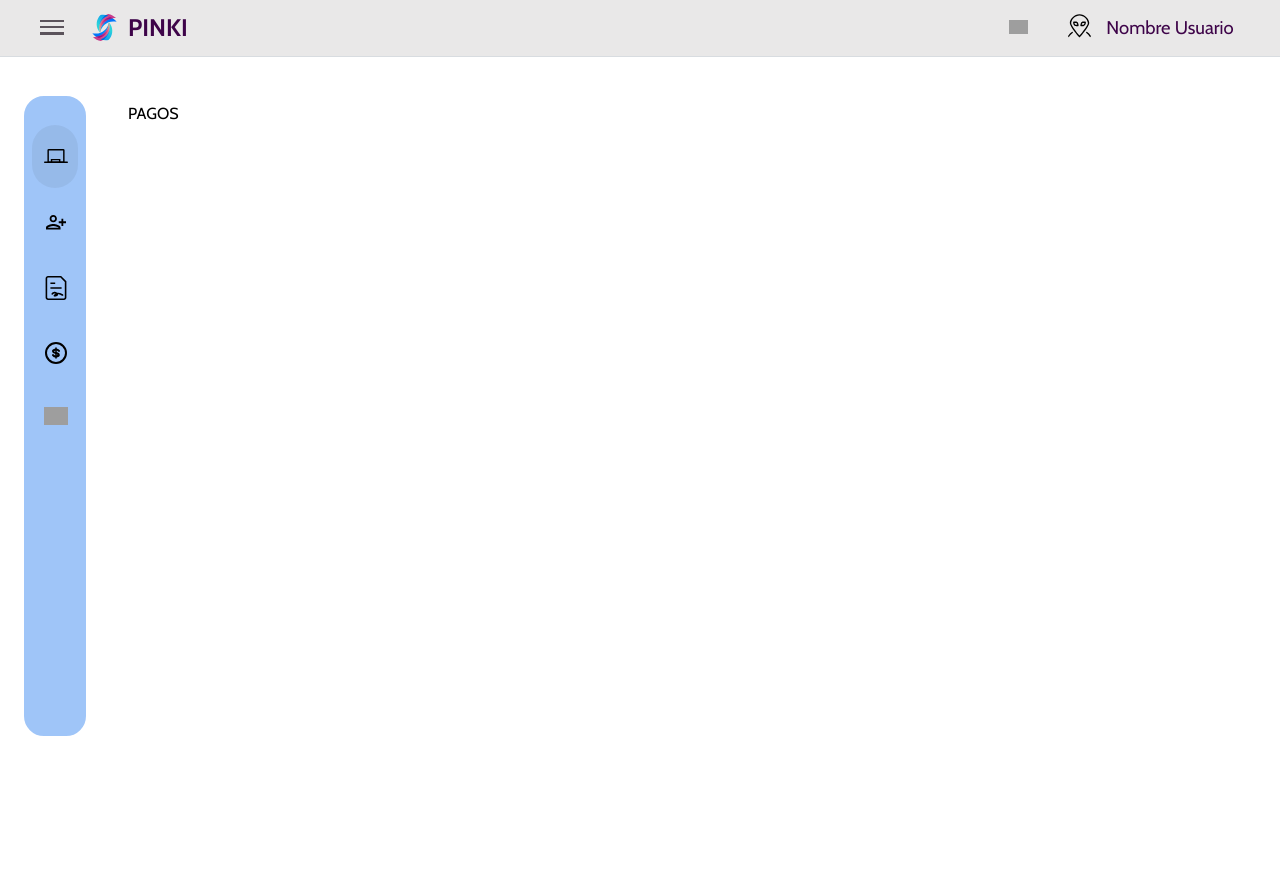
After one commit to MaferWaferFF/SOFB_Gesti-ndeEmpleados.01V, a PHP site: page /Vistas/Contenido/Pago/pagoVista.php in a window 1280 px wide. The commit adds this page. Run offline with PHP 8.4, Linux system fonts and the light colour scheme; grey boxes are pictures that could not be loaded.

```diff
--- /dev/null
+++ b/Vistas/Contenido/Pago/pagoVista.php
@@ -0,0 +1,11 @@
+<?php
+    include('../../Modulos/Cabecera.php');
+    include('../../Modulos/Sidebar.php');
+    include('../../Modulos/NavLateral.php');
+    ?>
+
+    <main class="main" id="main">
+                <p>PAGOS</p>
+    </main>
+
+<?php include('../../Modulos/Piecera.php'); ?>
--- a/Vistas/Modulos/Cabecera.php
+++ b/Vistas/Modulos/Cabecera.php
@@ -0,0 +1,12 @@
+<!doctype html>
+<html lang="en">
+    <head>
+        <title>Sistema Empleados</title>
+        <meta charset="utf-8" />
+        <meta
+            name="viewport"
+            content="width=device-width, initial-scale=1, shrink-to-fit=no"
+        />
+        <link rel="stylesheet" href="../../css/Style.css">
+    </head>
+    <body>
--- a/Vistas/Modulos/NavLateral.php
+++ b/Vistas/Modulos/NavLateral.php
@@ -0,0 +1,25 @@
+<header>
+        <div class="left">
+            <div class="menu-container" id="menuContainer">
+                <div class="menu" id="menu">
+                    <div></div>
+                    <div></div>
+                    <div></div>
+                </div>
+            </div>
+            <div class="brand">
+                <img src="../../img/logo.svg" alt="icon-logo" class="logo">
+                <span class="name">PINKI</span>
+            </div>
+        </div>
+
+        <div class="rigth">
+            <a href=#>
+                <img src="../../img/soporteManual.svg" alt="soporte">
+            </a>
+            <div class="user-container">
+                <img src="../../img/alienUser.svg" alt="img-user" class="user">
+                <span class="nombre-usuario">Nombre Usuario</span>
+            </div>
+        </div>
+</header>
--- /dev/null
+++ b/Vistas/Modulos/Piecera.php
@@ -0,0 +1,14 @@
+<script src="../../js/Script.js"></script>
+       <script
+                src="https://cdn.jsdelivr.net/npm/@popperjs/core@2.11.8/dist/umd/popper.min.js"
+                integrity="sha384-I7E8VVD/ismYTF4hNIPjVp/Zjvgyol6VFvRkX/vR+Vc4jQkC+hVqc2pM8ODewa9r"
+                crossorigin="anonymous"
+            ></script>
+
+            <script
+                src="https://cdn.jsdelivr.net/npm/bootstrap@5.3.2/dist/js/bootstrap.min.js"
+                integrity="sha384-BBtl+eGJRgqQAUMxJ7pMwbEyER4l1g+O15P+16Ep7Q9Q+zqX6gSbd85u4mG4QzX+"
+                crossorigin="anonymous"
+            ></script>
+    </body>
+</html>
--- /dev/null
+++ b/Vistas/Modulos/Sidebar.php
@@ -0,0 +1,36 @@
+<div class="sidebar" id="sidebar">
+    <nav>
+        <ul>
+            <li>
+                <a href="../../Contenido/Panel/panelVista.php" class="selected">
+                    <img src="../../img/panel.svg" alt="">
+                    <span>Panel</span>
+                </a>
+            </li>
+            <li>
+                <a href="../../Contenido/Empleado/empleadoVista.php">
+                    <img src="../../img/empleado.svg" alt="">
+                    <span>Empleados</span>
+                </a>
+            </li>
+            <li>
+                <a href="../../Contenido/Contrato/contratoVista.php">
+                    <img src="../../img/contrato.svg" alt="">
+                    <span>Contrato</span>
+                </a>
+            </li>
+            <li>
+                <a href="../../Contenido/Pago/pagoVista.php">
+                    <img src="../../img/pagos.svg" alt="">
+                    <span>Pagos</span>
+                </a>
+            </li>
+            <li>
+                <a href="../../Contenido/Reporte/reporteVista.php">
+                    <img src="../../img/reportes.svg" alt="">
+                    <span>Reportes</span>
+                </a>
+            </li>
+        </ul>
+    </nav>
+</div>
--- a/Vistas/css/Style.css
+++ b/Vistas/css/Style.css
@@ -7,8 +7,9 @@
     --text-title-color: #3e0449;
     --text-color: #32363B;
     --icon-color: #32363B;
-    --icon-menu-color: #3e0449;
+    --icon-menu-color: #241a25b7;
     --menu-color: #707780;
+    --background-color-userC:#4b505733;
 
     --text-select-color: #5c6f88e0;
     --background-selected: #EBF0FF;
@@ -16,7 +17,7 @@
     --background-hover-sidebar: #96b9e7e0;
 
     --border-color: #9fc5f8;
-    --border-color-navbar: #bcbfc2;
+    --border-color-navbar: #d8dce0;
 }
 
 /* Stilos Generales*/
@@ -103,6 +104,10 @@ header{
     gap: 1.3rem;
 }
 .rigth img{
+    width: 1.19rem;
+    margin: 0.3rem;
+}
+.rigth img.user{
     width: 1.8rem;
     margin: 0.3rem;
 }
@@ -116,13 +121,17 @@ header{
     align-items: center;
     border-radius: 5rem;
     transition: background-color 0.2s ease;
+    object-fit: contain;
 }
 .rigth a:hover{
     background-color: var(--background-hover);
 }
 .rigth .user-container{
+    /* background-color: var(--background-color-userC);    */
     justify-content: center;
     align-items: center;
+    padding: 0 0.4rem;
+    border-radius: 14%;
     display: flex;
     gap: 0.5rem;
 }
@@ -213,12 +222,12 @@ header{
 
 /*Principal*/
 main{
-    border: 2px solid red;
+    /* border: 2px solid red; */
     margin-top: 4.5rem;
     margin-left: 6rem;
     margin-right: 2rem;
     padding: 2rem;
-    transition: padding-left 0.5s ease;
+    transition: margin-left 0.5s ease;
 }
 main.menu-toggle{
     margin-left: 12rem;
```
Also changed, not shown: Vistas/Contenido/Contrato/contratoVista.php (added, +11 -0 lines), Vistas/Contenido/Empleado/empleadoVista.php (added, +11 -0 lines), Vistas/Contenido/Panel/panelVista.php (added, +11 -0 lines), Vistas/Contenido/Reporte/reporteVista.php (added, +11 -0 lines), Vistas/plantilla.php (+13 -2 lines), index.php (+4 -6 lines).
